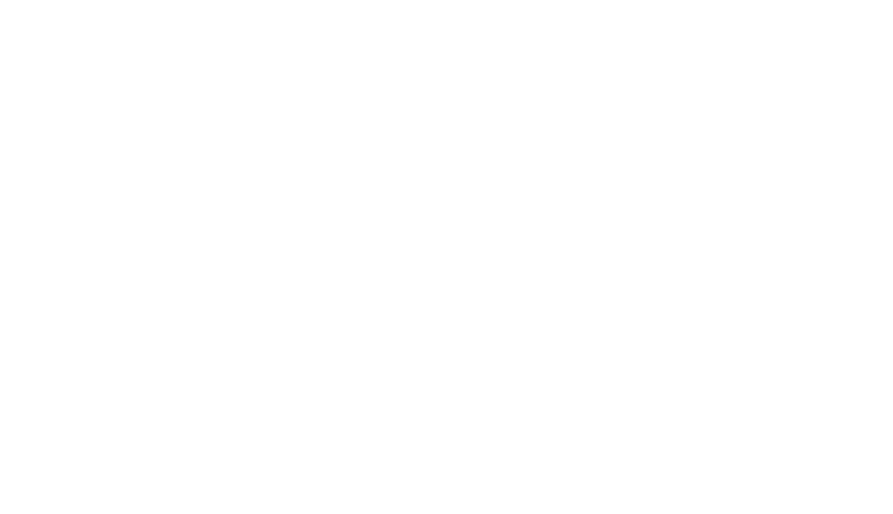
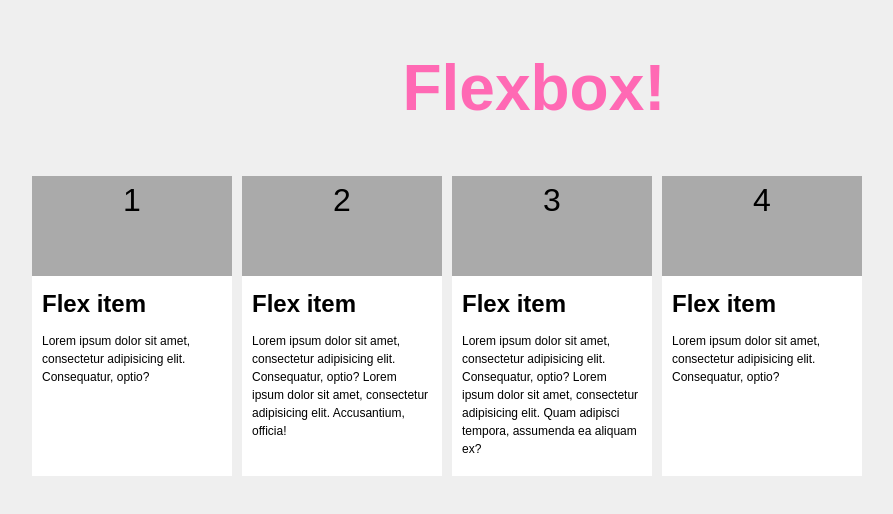
Before and after one commit to richfinelli/flexbox, a plain HTML site: page index.html in a window 1280 px wide. Shown: the whole page, without its empty margins (106-999 px from the left). Drawn offline with Linux system fonts and the light colour scheme; a web font is replaced by a local one.

Commit message:
added starter html for flexbox workshop

```diff
--- a/index.html
+++ b/index.html
@@ -3,8 +3,88 @@
 <head>
 	<meta charset="UTF-8">
 	<title>Flexbox</title>
+	<link href="https://fonts.googleapis.com/css?family=Droid+Sans" rel="stylesheet">
+	<style>
+		* {
+			margin: 0;
+			padding: 0;
+		}
+		body {
+			background: #efefef;
+			font-size: 100%;
+			font-family: 'Droid Sans', Arial, sans-serif;
+			line-height: 1.5;
+		}
+		header {
+			padding: 40px;
+		}
+		h1 {
+			text-align: center;
+			font-size: 4rem;
+			color: hotpink;
+		}
+		p { font-size: .75rem }
+		.tile-container {
+			width: 80%;
+			margin: 0 auto;
+			/*border: 1px solid hotpink;*/
+		}
+		.tile {
+			float: left;
+			width: 200px;
+			height: 300px;
+			background: #fff;
+			margin-left: 10px;
+			margin-bottom: 10px;
+		}
+		.tile figure {
+			height: 100px;
+			background: #aaa;
+			font-size: 2rem;
+			text-align: center;
+		}
+		.tile-body h2 {
+			margin-bottom: 10px;
+		}
+		.tile-body {
+			padding: 10px;
+		}
+	</style>
 </head>
 <body>
+	<header>
+		<h1>Flexbox!</h1>
+	</header>
+	<main class="tile-container">
+		<div class="tile">
+			<figure>1</figure>
+			<div class="tile-body">
+				<h2>Flex item</h2>
+				<p>Lorem ipsum dolor sit amet, consectetur adipisicing elit. Consequatur, optio?</p>
+			</div>
+		</div>
+		<div class="tile">
+			<figure>2</figure>
+			<div class="tile-body">
+				<h2>Flex item</h2>
+				<p>Lorem ipsum dolor sit amet, consectetur adipisicing elit. Consequatur, optio? Lorem ipsum dolor sit amet, consectetur adipisicing elit. Accusantium, officia!</p>
+			</div>
+		</div>
+		<div class="tile">
+			<figure>3</figure>
+			<div class="tile-body">
+				<h2>Flex item</h2>
+				<p>Lorem ipsum dolor sit amet, consectetur adipisicing elit. Consequatur, optio? Lorem ipsum dolor sit amet, consectetur adipisicing elit. Quam adipisci tempora, assumenda ea aliquam ex?</p>
+			</div>
+		</div>
+		<div class="tile">
+			<figure>4</figure>
+			<div class="tile-body">
+				<h2>Flex item</h2>
+				<p>Lorem ipsum dolor sit amet, consectetur adipisicing elit. Consequatur, optio?</p>
+			</div>
+		</div>
 
+	</main>
 </body>
 </html>
```
